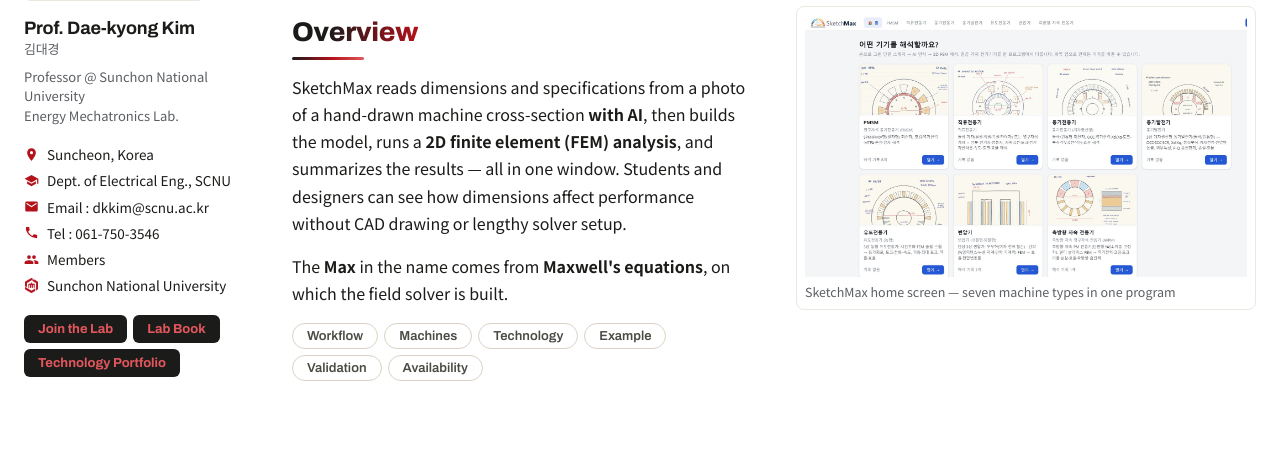
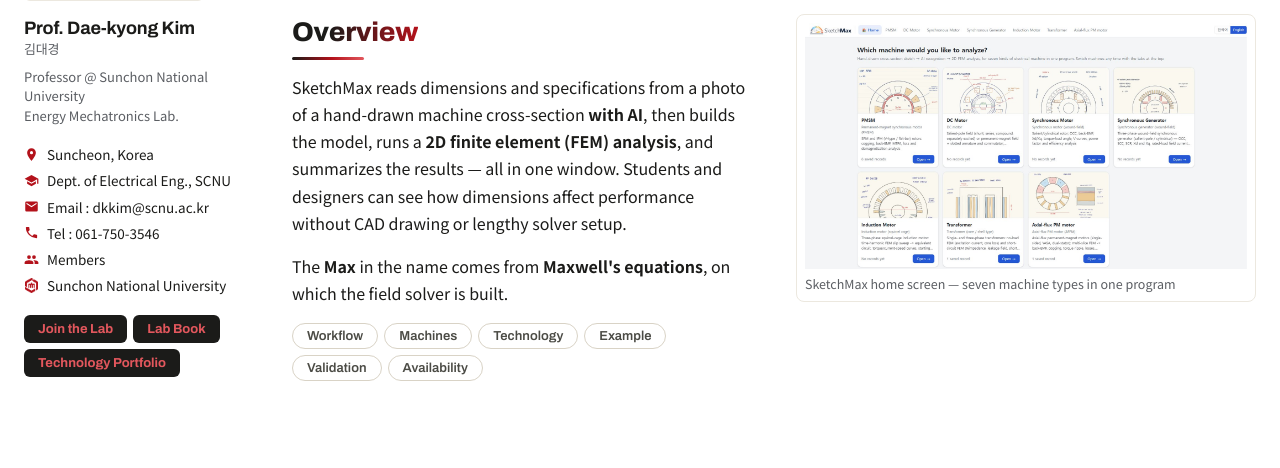
Before and after one commit to energy-mecha/e-mecha, a plain HTML site: page sketchmax.html in a window 1280 px wide. Shown: the part 327-795 px from the top of the page. Drawn offline with Linux system fonts and the light colour scheme.

Commit message:
v1.34: show an English SketchMax home screenshot on the English page view
Co-Authored-By: Claude Opus 5.5 <noreply@anthropic.com>

```diff
--- a/sketchmax.html
+++ b/sketchmax.html
@@ -61,7 +61,8 @@
             <a class="chip" href="#use"><span lang="ko">사용 환경</span><span lang="en">Availability</span></a>
           </div>
         </div>
-        <figure class="fig skm-wide"><img src="assets/img/sketchmax/hub.jpg" alt="SketchMax home screen with seven machine types"><figcaption><span lang="ko">SketchMax 홈 화면 — 7종 전기기기를 한 프로그램에서 해석</span><span lang="en">SketchMax home screen — seven machine types in one program</span></figcaption></figure>
+        <figure class="fig skm-wide" lang="ko"><img src="assets/img/sketchmax/hub.jpg" alt="SketchMax 홈 화면 (한국어)"><figcaption>SketchMax 홈 화면 — 7종 전기기기를 한 프로그램에서 해석</figcaption></figure>
+        <figure class="fig skm-wide" lang="en"><img src="assets/img/sketchmax/hub-en.jpg" alt="SketchMax home screen (English)"><figcaption>SketchMax home screen — seven machine types in one program</figcaption></figure>
       </div>
     </div>
   </section>
```
Also changed, not shown: assets/img/sketchmax/hub-en.jpg (added), 1 other file.
